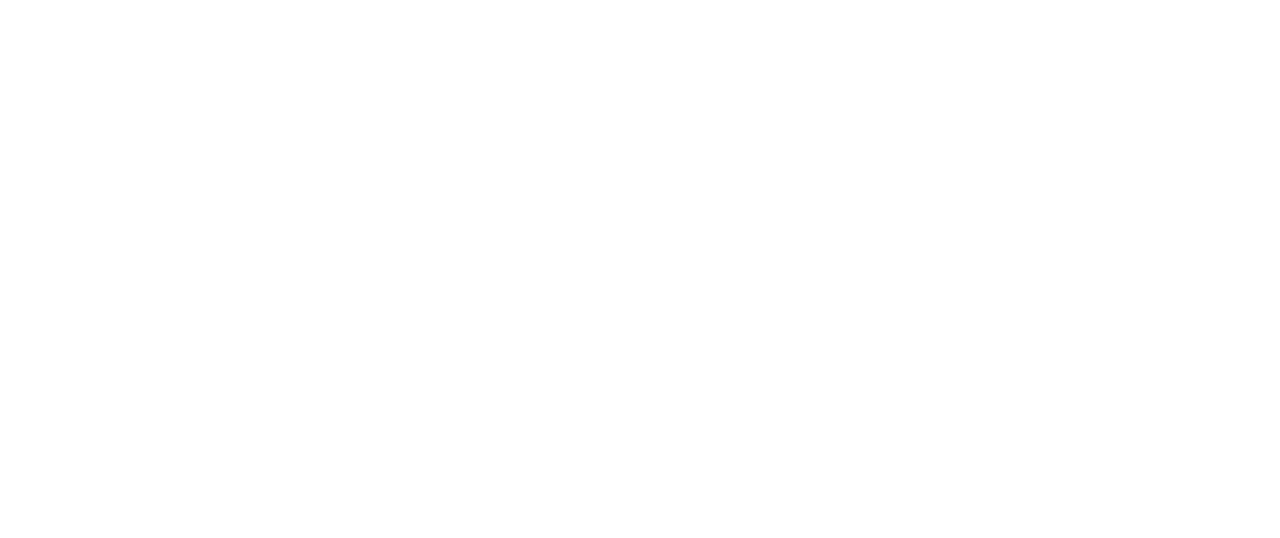
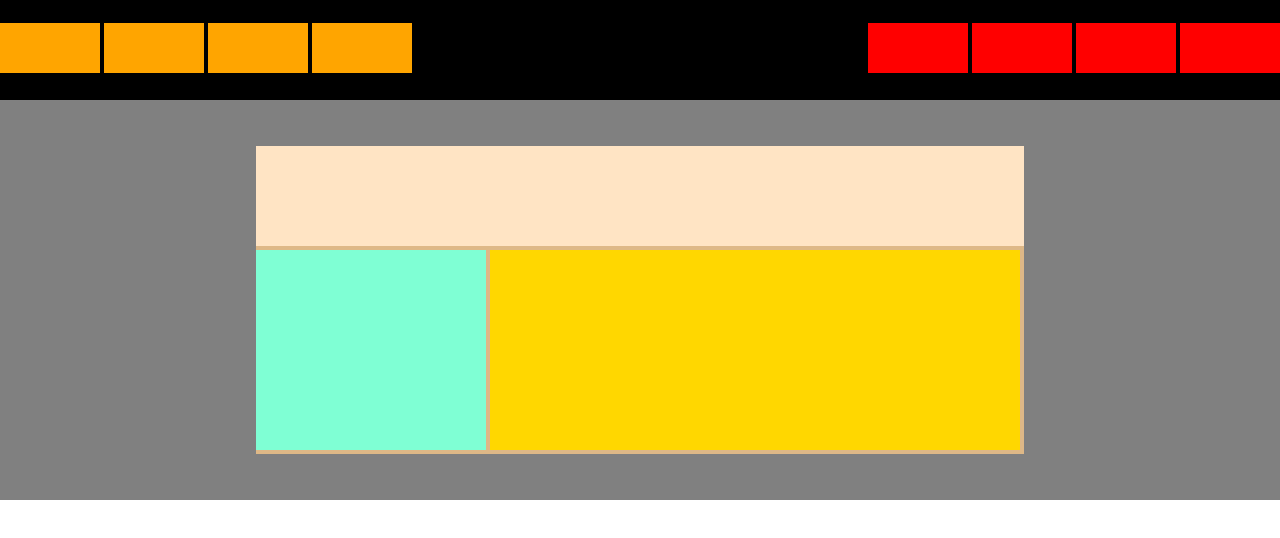
Before and after one commit to Gabr19/htmlcss-dropbox, a plain HTML site: page index.html in a window 1280 px wide. Drawn offline with Linux system fonts and the light colour scheme.

Commit message:
fine strutturazione header

```diff
--- a/css/style.css
+++ b/css/style.css
@@ -3,3 +3,76 @@
     margin: 0;
     box-sizing: border-box;
 }
+
+body{
+    width: 100vw;
+}
+
+.vw-60{
+    width: 60vw;
+    min-height: 300px;
+    background-color: burlywood;
+}
+
+/* HEADER */
+header{
+    height: 500px;
+}
+
+/* UP-HEADER */
+.up-header{
+    background-color: black;
+    min-height: 20%;
+    display: flex;
+    justify-content: space-between;
+    align-items: center;
+}
+
+.left-header > div {
+    display: inline-block;
+    min-height: 50px;
+    min-width: 100px;
+    background-color: orange;
+}
+
+.right-header > div {
+    display: inline-block;
+    min-height: 50px;
+    min-width: 100px;
+    background-color: red;
+}
+
+
+/* BOTTOM-HEADER */
+.bottom-header{
+    background-color: gray;
+    min-height: 80%;
+    display: flex;
+    justify-content: center ;
+    align-items: center;
+}
+
+.bottom-header > .vw-60 > div{
+    display: inline-block;
+}
+
+.intestazione-header{
+    width: 100%;
+    height: 100px;
+    background-color: bisque;
+}
+
+.paragrafo-header{
+    width: 30%;
+    height: 200px;
+    background-color: aquamarine;
+}
+
+.imagine-header{
+    width: 69%;
+    height: 200px;
+    background-color: gold;
+}
+/* FINE HEADER */
+
+/*  */
--- a/index.html
+++ b/index.html
@@ -12,8 +12,30 @@
 <body>
     <!-- HEADER -->
     <header>
-        <section class="up-header"></section>
-        <section class="bottom-header"></section>
+        <section class="up-header">
+            <section class="left-header">
+                <div class="logo"></div>
+                <div class="caselle-left-header"></div>
+                <div class="caselle-left-header"></div>
+                <div class="caselle-left-header"></div>
+            </section>
+
+            <section class="right-header">
+                <div class="caselle-right-header"></div>
+                <div class="caselle-right-header"></div>
+                <div class="caselle-right-header"></div>
+                <div class="button-header"></div>
+            </section>
+        </section>
+
+        <section class="bottom-header">
+            <section class="vw-60">
+                <div class="intestazione-header"></div>
+                <div class="paragrafo-header"></div>
+                <div class="imagine-header"></div>
+            </section>
+
+        </section>
     </header>
     <!-- FINE HEADER  -->
 
```
